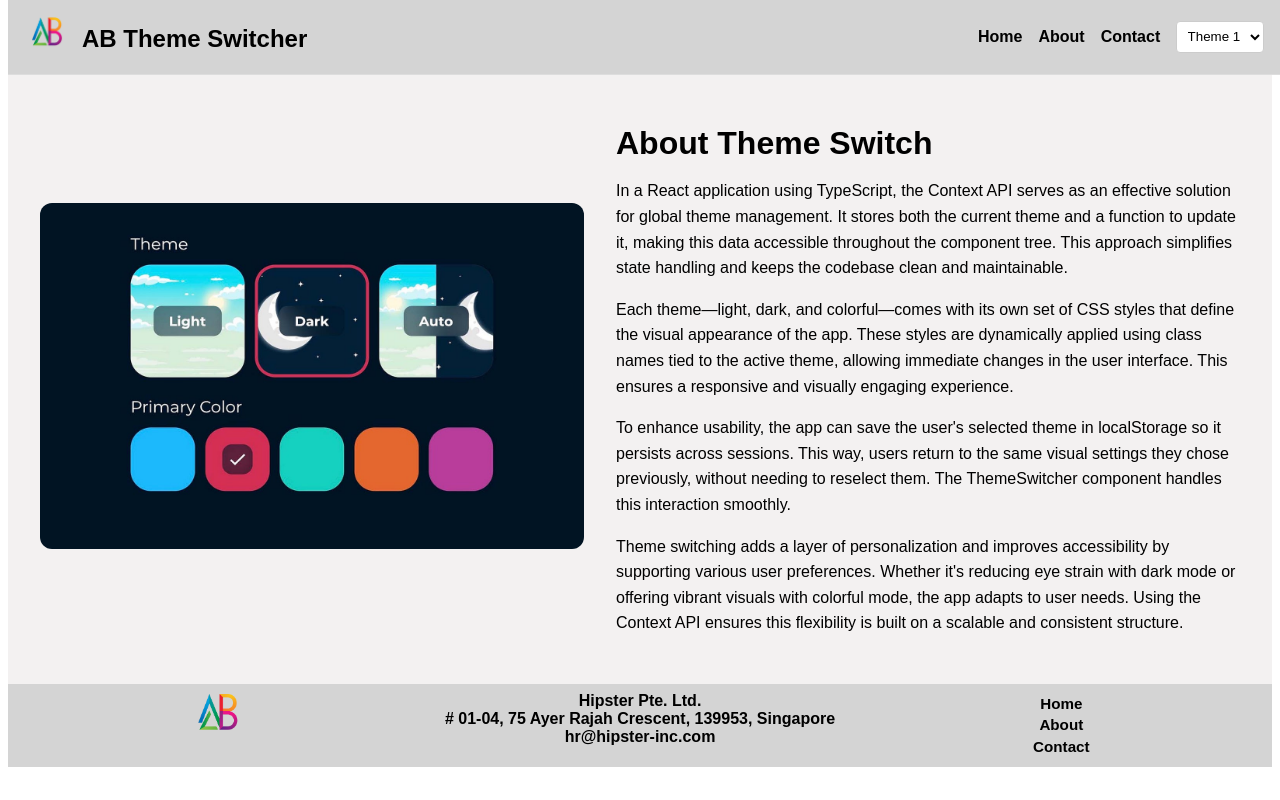
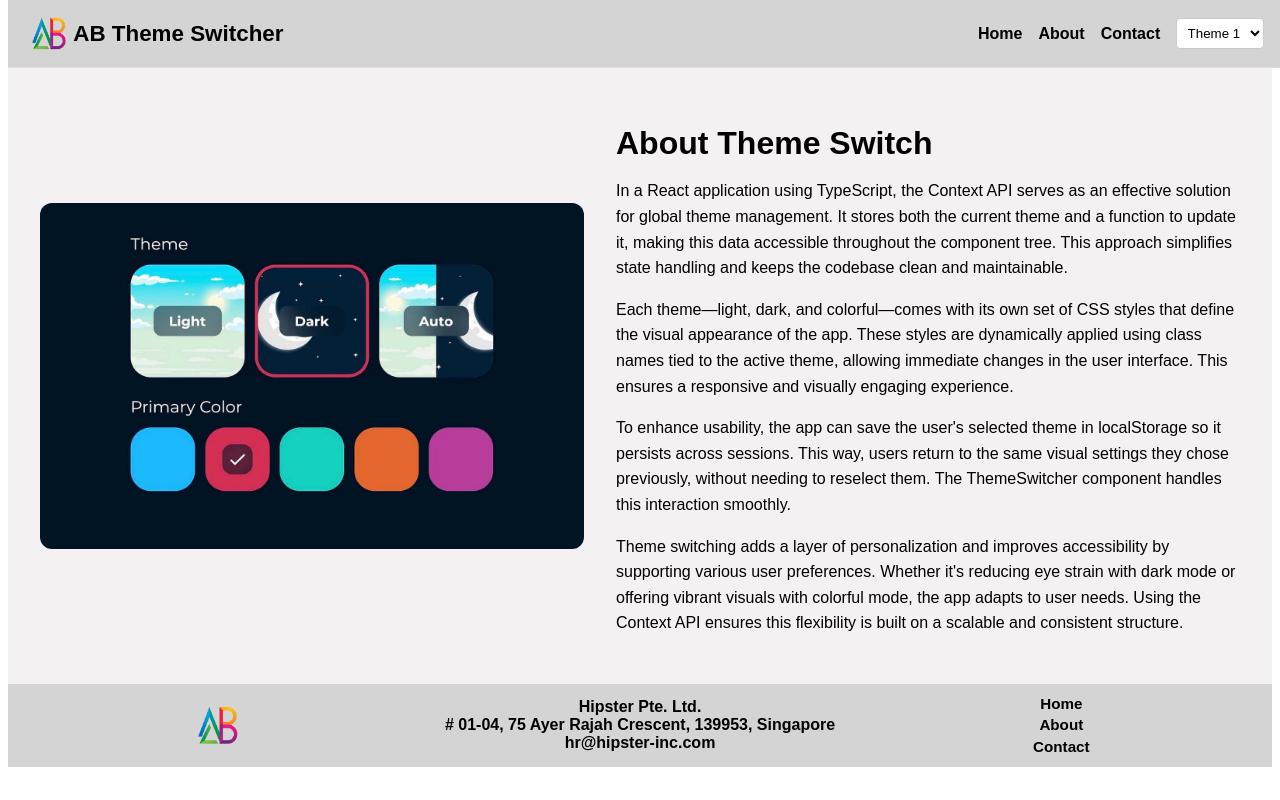
Before and after one commit to Ahishablessy/themeswitcher_hipster, a React (Vite) app: page /themeswitcher_hipster/about in a window 1280 px wide. Built offline with nearby package versions, Linux system fonts and the light colour scheme.

Commit message:
css changes

```diff
--- a/src/components/header.tsx
+++ b/src/components/header.tsx
@@ -6,10 +6,13 @@ import ablogo from '../assets/ablogo.png'
 import stylesTheme1 from '../styles/theme1.module.css';
 import stylesTheme2 from '../styles/theme2.module.css';
 import stylesTheme3 from '../styles/theme3.module.css';
+import { useNavigate } from 'react-router-dom';
+
 
 const Header = () => {
   const { theme, setTheme } = useTheme();
   const [menuOpen, setMenuOpen] = useState(false);
+   const navigate = useNavigate();
 
   const themeStyles =
     theme === 'theme1' ? stylesTheme1 :
@@ -19,8 +22,8 @@ const Header = () => {
   return (
     <header className={themeStyles.header}>
       <div className={themeStyles.headerContent}>
-        <div className={themeStyles.logo}>
-          <img src={ablogo} className={themeStyles.widthset}/> &nbsp;
+        <div className={themeStyles.logo} >
+          <img src={ablogo} className={themeStyles.widthset} style={{cursor:"pointer"}} onClick={() => navigate('/')}/> &nbsp;
         <span className={themeStyles.logotitle}> AB Theme Switcher</span>
         </div>
         <div className={themeStyles.widthbutton}>
--- a/src/styles/theme1.module.css
+++ b/src/styles/theme1.module.css
@@ -17,7 +17,8 @@
 }
 .widthset
 {
-  width:25%;
+    width:35px;
+
 }
 
 .widthbutton
@@ -29,7 +30,8 @@
 }
 
   .widthset {
-    width: 5%;
+      width:35px;
+
   }
 
 
@@ -56,6 +58,10 @@
 
 .logo {
   width: 50%;
+  display: flex;
+  align-items: center;
+    font-weight: bold;
+    font-size: 1.4rem;
 }
 
 .nav {
@@ -430,15 +436,16 @@
   flex-direction: column;
   align-items: center;
   text-align: center;
+  justify-content: center;
 }
 
 
-.logo {
+/* .logo {
   font-size: 1.5rem;
   font-weight: bold;
   margin-bottom: 0.3rem;
   color: #000;
-}
+} */
 
 
 .navList {
--- a/src/styles/theme2.module.css
+++ b/src/styles/theme2.module.css
@@ -17,7 +17,8 @@
 }
 .widthset
 {
-  width:25%;
+   width:35px;
+
 }
 
 .widthbutton
@@ -30,7 +31,8 @@
 
 .widthset
 {
-  width:5%;
+    width:35px;
+
 }
 
 
@@ -58,6 +60,10 @@
 
 .logo {
   width: 50%;
+  display: flex;
+  align-items: center;
+    font-weight: bold;
+    font-size: 1.4rem;
 }
 
 .nav {
@@ -441,15 +447,16 @@
   flex-direction: column;
   align-items: center;
   text-align: center;
+  justify-content: center;
 }
 
 
-.logo {
+/* .logo {
   font-size: 1.5rem;
   font-weight: bold;
   margin-bottom: 0.3rem;
   color: #000;
-}
+} */
 
 
 .navList {
--- a/src/styles/theme3.module.css
+++ b/src/styles/theme3.module.css
@@ -20,7 +20,7 @@
 }
 .widthset
 {
-  width:25%;
+  width:35px;
 }
 
 .widthbutton
@@ -33,7 +33,7 @@
 
 .widthset
 {
-  width:5%;
+  width:35px;
 }
 
 
@@ -60,6 +60,10 @@
 
 .logo {
   width: 50%;
+  display: flex;
+  align-items: center;
+    font-weight: bold;
+    font-size: 1.4rem;
 }
 
 .nav {
@@ -102,7 +106,7 @@
 @media (max-width: 768px) {
   .hamburger {
     display: block;
-    color:black;
+    color:white;
   }
 
   .nav {
@@ -445,14 +449,15 @@
   flex-direction: column;
   align-items: center;
   text-align: center;
+  justify-content: center;
 }
 
-.logo {
+/* .logo {
   font-size: 1.5rem;
   font-weight: bold;
   margin-bottom: 0.3rem;
   color: #000;
-}
+} */
 
 
 .navList {
```
